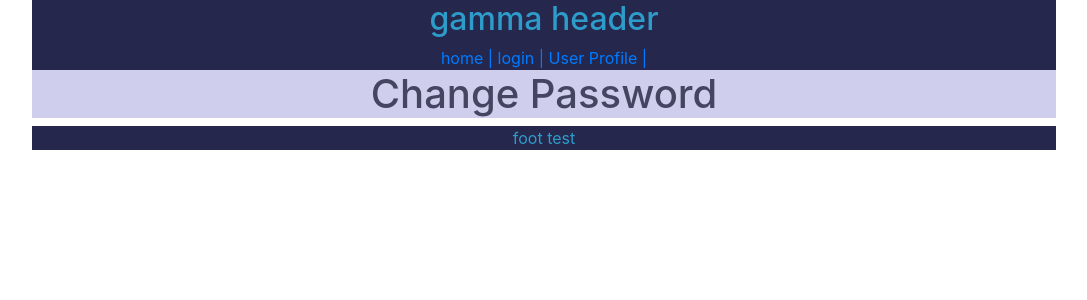
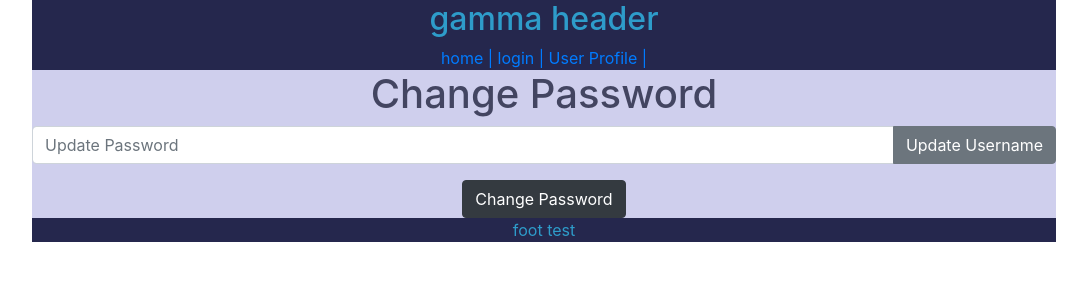
Before and after one commit to GA-SEIR1130-group-projects/gamma-frontend, a React (Create React App) app: page /changePassword in a window 1280 px wide. Shown: the top 300 px of the page, without its empty margins (96-1183 px from the left). Built offline with nearby package versions, Linux system fonts and the light colour scheme.

Commit message:
Edit profile, Change password

```diff
--- a/src/Components/UserProfile-Components/ChangePassword.jsx
+++ b/src/Components/UserProfile-Components/ChangePassword.jsx
@@ -1,9 +1,74 @@
 import React from 'react';
+import { useState } from 'react';
+
+const axios = require("axios");
 
 function ChangePassword() {
+    let userId = 0;
+    if (localStorage.getItem("user-id")) {
+        userId = JSON.parse(localStorage.getItem("user-id"));
+    }
+
+    const [username, setUsername] = useState({ username: "" });
+    const [password, setPassword] = useState({ password: "" });
+
+    function handleUsername(e) {
+        e.preventDefault();
+        axios.put(`https://finsta-v2.herokuapp.com/api/users/${userId}`, {
+            username: username.username
+        })
+
+        alert(`username updated to: ${username.username}`);
+        setUsername({ username: "" })
+    }
+
+    const changeUsername = (e) => {
+        const userInput = e.target.value;
+        setUsername((prevState) => {
+            return({
+                ...prevState,
+                username: userInput
+            });
+        })
+    }
+
     return (
         <div>
             <h1>Change Password</h1>
+
+            <div class="input-group mb-3">
+                <input
+                    type="text"
+                    className="form-control"
+                    placeholder="Update Password"
+                    value={username.username}
+                    onChange={changeUsername}
+                />
+                <div className="input-group-append">
+                    <button
+                        type="submit"
+                        className="btn btn-secondary"
+                        onClick={handleUsername}
+                    >Update Username</button>
+                </div>
+            </div>
+
+            <button
+                type="button"
+                className="btn btn-dark"
+                data-toggle="modal"
+                data-target="#passwordModal"
+            >Change Password</button>
+
+            <div className="modal fade" id="passwordModal" tabindex="-1" aria-labelledby="passwordModalTitle" aria-hidden="true">
+                <div className="modal-dialog">
+                    <div className="modal-header">Title</div>
+                    <div className="modal-body">Body</div>
+                    <div className="modal-footer">
+                        <button type="button" className="btn btn-dark">Change Password</button>
+                    </div>
+                </div>
+            </div>
         </div>
     );
 }
--- a/src/Components/UserProfile-Components/EditProfile.jsx
+++ b/src/Components/UserProfile-Components/EditProfile.jsx
@@ -1,5 +1,5 @@
 import React from 'react';
-import { useState, useEffect } from 'react';
+import { useState } from 'react';
 
 const axios = require("axios");
 
```
Also changed, not shown: 1 other file (tests, documents, lock files or other folders).
